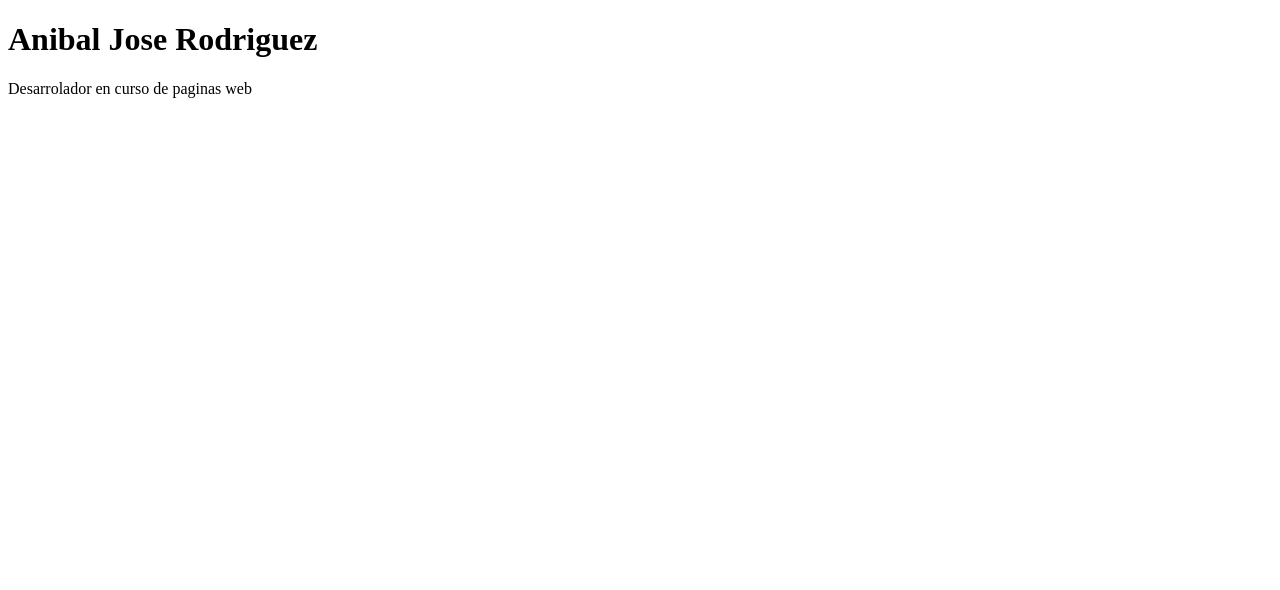
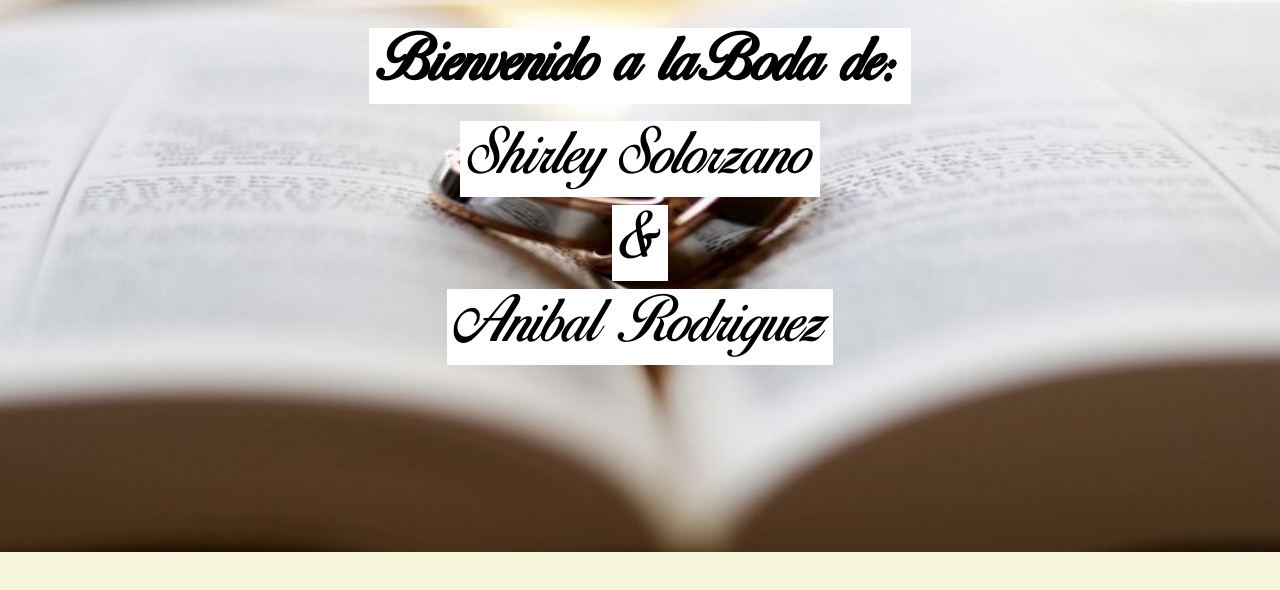
Before and after one commit to arorivegt/arorivegt.github.io, a plain HTML site: page index.html in a window 1280 px wide. Drawn offline with Linux system fonts and the light colour scheme.

Commit message:
Cambios para iniciar pagina web de mi boda
Boda con Shirley Solorzano Peña

```diff
--- /dev/null
+++ b/css/boda.css
@@ -0,0 +1,40 @@
+body{
+	background : beige;
+    margin: 0;
+    position: absolute;
+    width: 100%;
+}
+
+@font-face{
+	font-family: "Birds-of-Paradise";
+	src: url("../font/BirdsofParadise.ttf");
+}
+
+div{
+    position: absolute;
+    width: 100%;
+}
+
+h1,p{
+	font-family: "Birds-of-Paradise", italic;
+	font-size: 3.5em;
+	text-align: center;
+    position: relative;
+}
+
+img{
+	width: 100%;
+    position: absolute;
+    height: 552px;
+}
+
+p{
+	margin: 0;
+    margin-bottom: 28px;
+}
+
+.cajitaFeliz{
+    background: white;
+    margin-bottom: 17px;
+    padding: 10px;
+}
--- a/index.html
+++ b/index.html
@@ -2,11 +2,18 @@
 <html>
 <head>
 	<meta charset="utf-8">
-	<meta http-equiv="X-UA-Compatible" content="IE=edge">
-	<link rel="stylesheet" href="">
+	<link rel="stylesheet" href="css/boda.css">
+	<title>Boda Anibal & Shirley 10/09/2020</title>
 </head>
 <body>
-	<h1>Anibal Jose Rodriguez</h1>
-	<P>Desarrolador en curso de paginas web</P>
+	<div>
+		<img src="img/boda.jpg" alt="Unidos por un mismo sentimiento">
+		<h1 ><span class="cajitaFeliz">Bienvenido a la Boda de:</span></h1>
+		<p><span class="cajitaFeliz">Shirley Solorzano</span></p>
+		<p><span class="cajitaFeliz">&</span></p>
+		<p><span class="cajitaFeliz">Anibal Rodriguez</span></p>
+		<a href="https://meet.google.com/wwi-qjux-wdt">Ir a la Boda</a>
+	</div>
+
 </body>
 </html>
```
Also changed, not shown: font/BirdsofParadise.ttf (added), img/boda.jpg (added).
